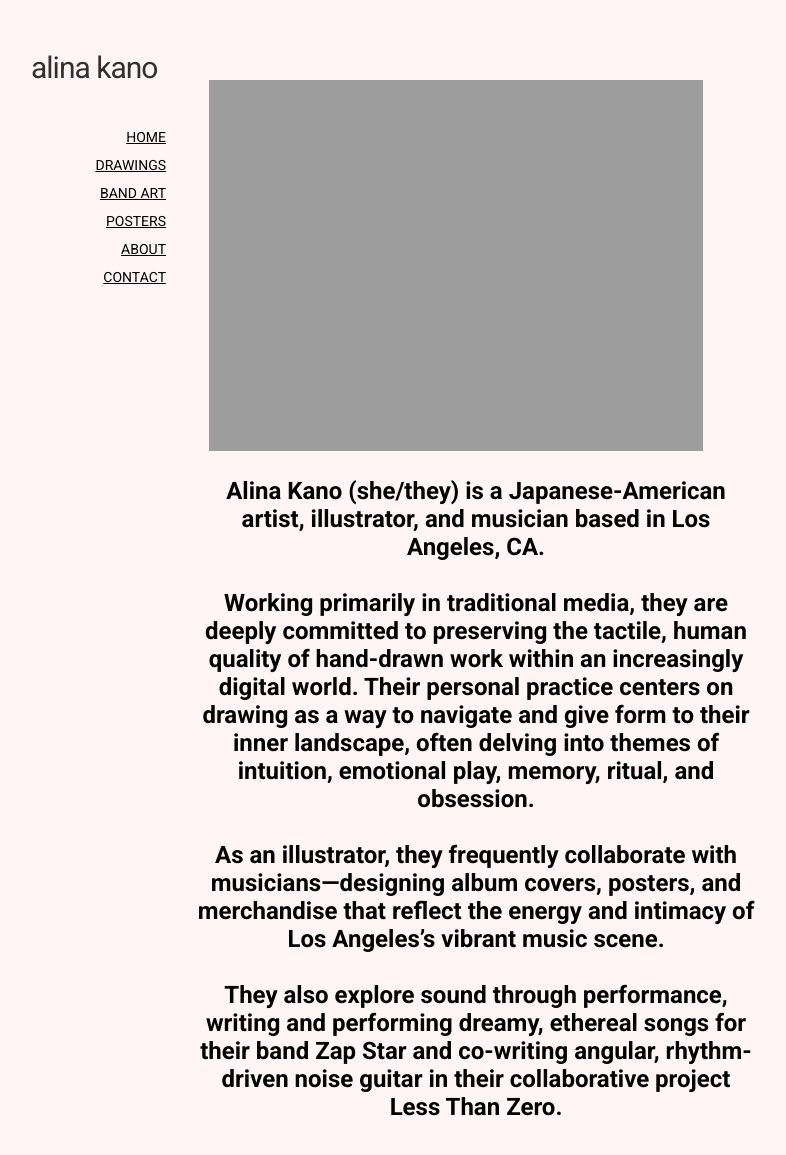
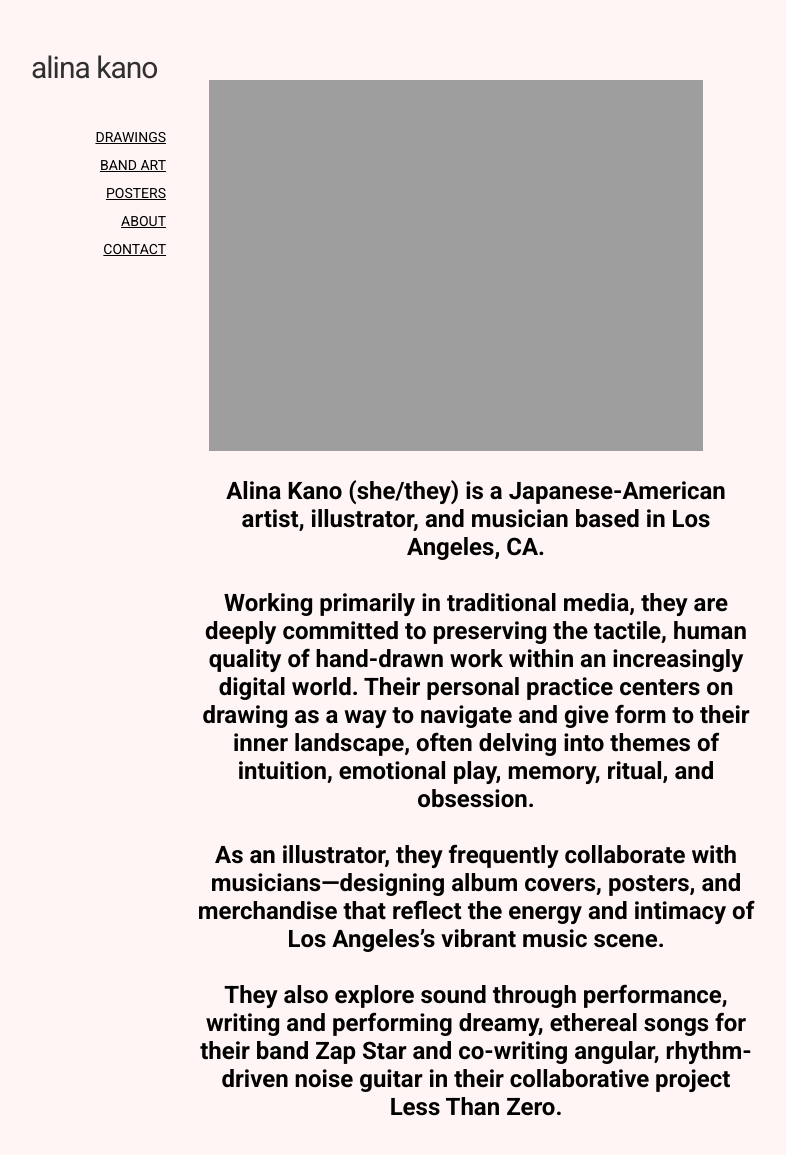
Before and after one commit to alinakano/alinakano.github.io, a Jekyll site: the page about/index.html, which Jekyll copies as it is, in a window 1280 px wide and 1161 px high. Shown: the top 1155 px of the window, without its empty margins (14-800 px from the left). Built offline with Jekyll 4.4.1, drawn with Linux system fonts in a browser that asks for light colours.

Commit message:
Update index.html

```diff
--- a/about/index.html
+++ b/about/index.html
@@ -234,7 +234,6 @@
 		<div id="pageBody">
 			<!-- Main Links -->
 			<div id="mainLinks">
-        		<a href="../index.html">home</a>
 				<a href="../selected-work/index.html">drawings</a>
 				<a href="../band-art/index.html">band art</a>
 				<a href="../poster-art/index.html">posters</a>
```
